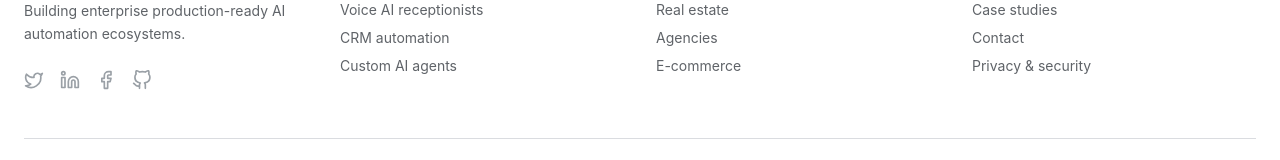
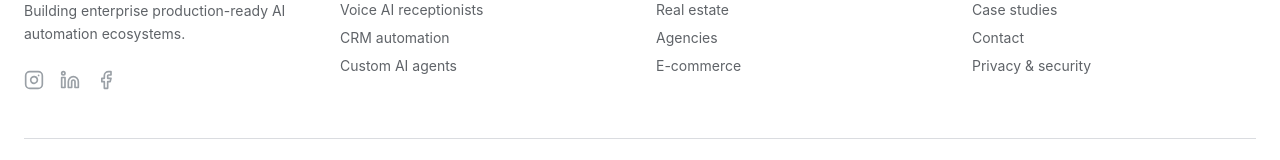
Before and after one commit to sharmaARYAN-dev/scaleupsky, a React (Vite) app: page / in a window 1280 px wide. Shown: the part 7031-7191 px from the top of the page. Built offline with nearby package versions, Linux system fonts and the light colour scheme.

Commit message:
fix: update social links to real ScaleupSky handles (Instagram, LinkedIn, Facebook)

```diff
--- a/index.html
+++ b/index.html
@@ -63,9 +63,9 @@
       "description": "ScaleUpSky designs and deploys custom AI agents and business automation pipelines to eliminate manual work, increase conversions, and scale operations.",
       "foundingDate": "2024",
       "sameAs": [
-        "https://linkedin.com/company/scaleupsky",
-        "https://twitter.com/scaleupsky",
-        "https://instagram.com/scaleupsky"
+        "https://www.linkedin.com/company/scaleupsky/",
+        "https://www.instagram.com/scaleupsky/",
+        "https://www.facebook.com/profile.php?id=61560493302864"
       ],
       "contactPoint": {
         "@type": "ContactPoint",
--- a/src/App.jsx
+++ b/src/App.jsx
@@ -896,17 +896,14 @@ export default function App() {
             </a>
             <p className="text-[#5f6368] dark:text-gray-300 font-sans text-sm mb-6 leading-relaxed">Building enterprise production-ready AI automation ecosystems.</p>
             <div className="flex gap-4">
-              <a href="https://twitter.com" target="_blank" rel="noopener noreferrer" aria-label="Follow ScaleupSky on Twitter">
-                <Icon name="twitter" className="w-5 h-5 text-[#9aa0a6] hover:text-[#1f1f1f] dark:text-[#ececec] cursor-pointer transition-colors" />
+              <a href="https://www.instagram.com/scaleupsky/" target="_blank" rel="noopener noreferrer" aria-label="Follow ScaleupSky on Instagram">
+                <Icon name="instagram" className="w-5 h-5 text-[#9aa0a6] hover:text-[#1f1f1f] dark:text-[#ececec] cursor-pointer transition-colors" />
               </a>
-              <a href="https://linkedin.com" target="_blank" rel="noopener noreferrer" aria-label="Connect with ScaleupSky on LinkedIn">
+              <a href="https://www.linkedin.com/company/scaleupsky/" target="_blank" rel="noopener noreferrer" aria-label="Connect with ScaleupSky on LinkedIn">
                 <Icon name="linkedin" className="w-5 h-5 text-[#9aa0a6] hover:text-[#1f1f1f] dark:text-[#ececec] cursor-pointer transition-colors" />
               </a>
-              <a href="https://facebook.com" target="_blank" rel="noopener noreferrer" aria-label="Follow ScaleupSky on Facebook">
+              <a href="https://www.facebook.com/profile.php?id=61560493302864" target="_blank" rel="noopener noreferrer" aria-label="Follow ScaleupSky on Facebook">
                 <Icon name="facebook" className="w-5 h-5 text-[#9aa0a6] hover:text-[#1f1f1f] dark:text-[#ececec] cursor-pointer transition-colors" />
-              </a>
-              <a href="https://github.com" target="_blank" rel="noopener noreferrer" aria-label="View ScaleupSky on GitHub">
-                <Icon name="github" className="w-5 h-5 text-[#9aa0a6] hover:text-[#1f1f1f] dark:text-[#ececec] cursor-pointer transition-colors" />
               </a>
             </div>
           </div>
```
